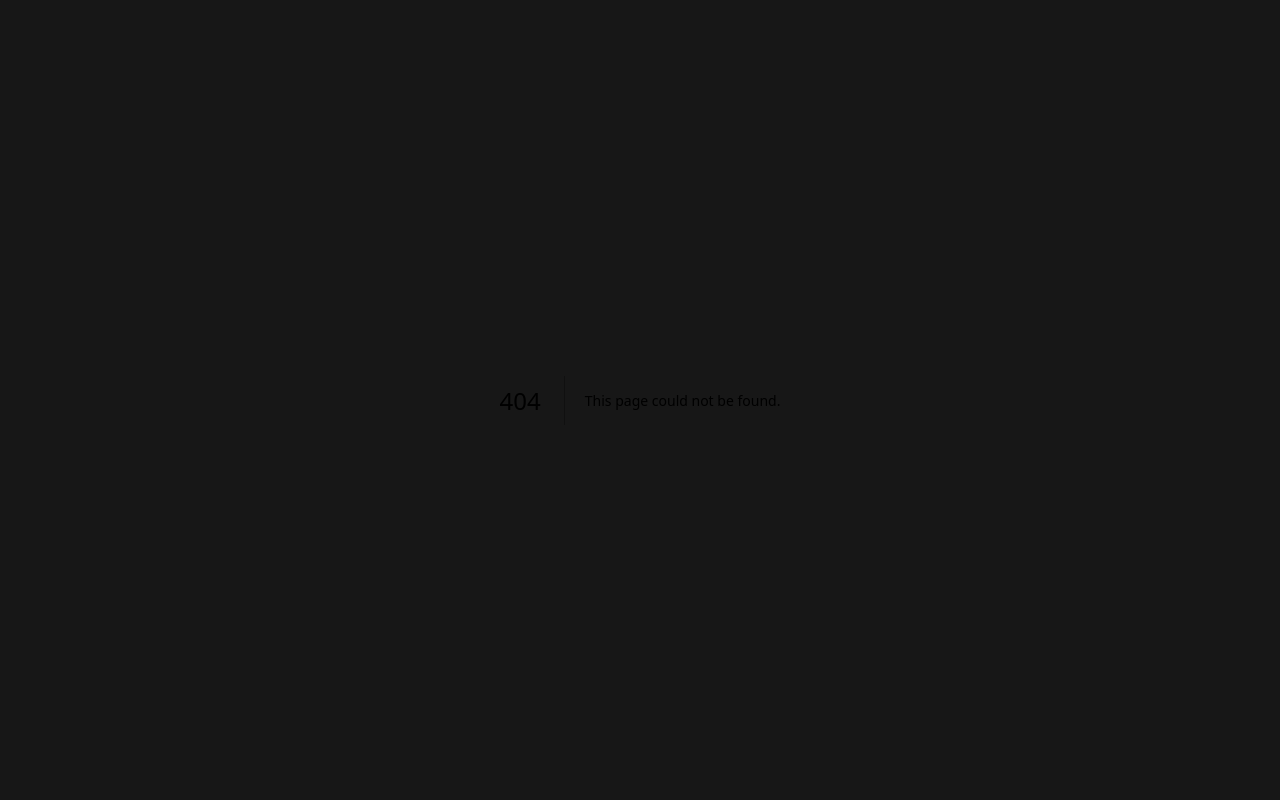
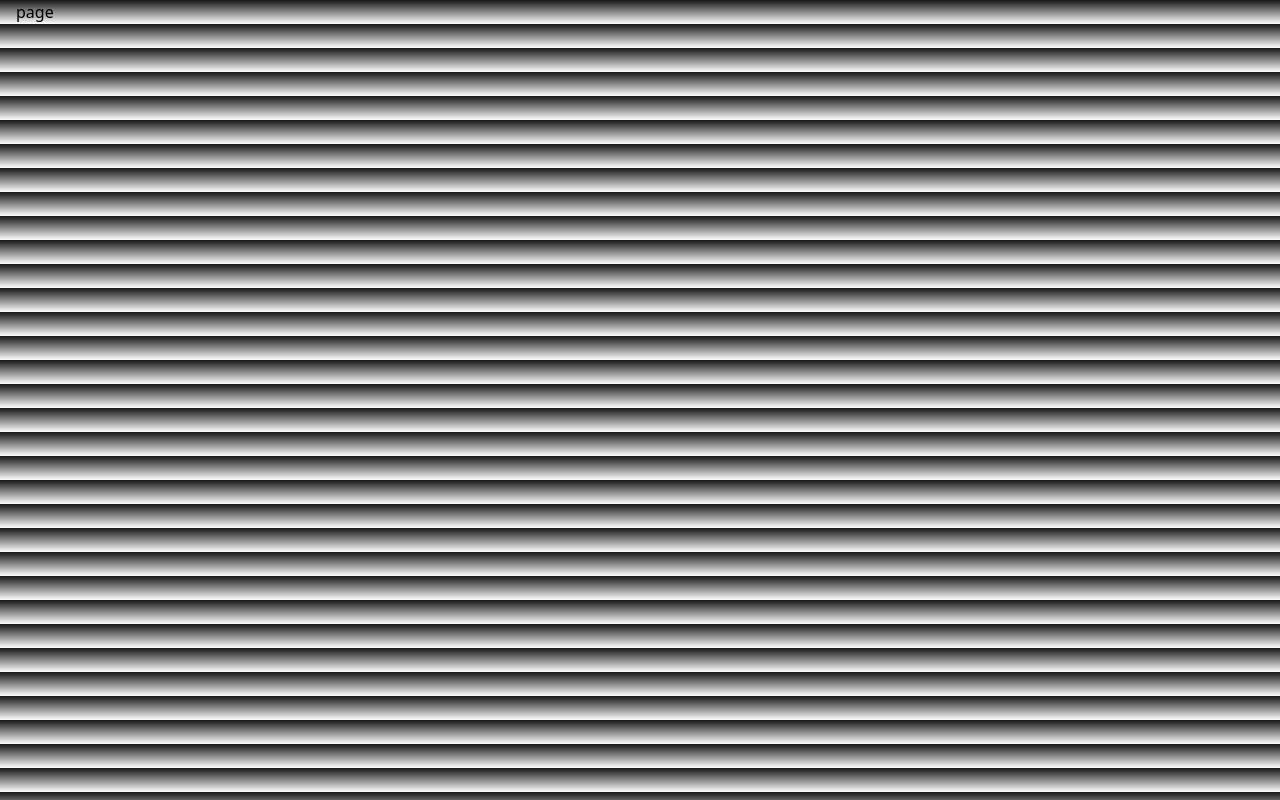
Before and after one commit to Yash-Solanki6803/personal-portfolio, a Next.js app: page /admin in a window 1280 px wide. Before the commit this address had no page. Built offline with nearby package versions, Linux system fonts and the light colour scheme.

Commit message:
env change

```diff
--- /dev/null
+++ b/src/app/admin/page.jsx
@@ -0,0 +1,7 @@
+import React from "react";
+
+function page() {
+  return <div>page</div>;
+}
+
+export default page;
--- a/src/middleware.js
+++ b/src/middleware.js
@@ -17,5 +17,5 @@ export function middleware(request) {
 
 // See "Matching Paths" below to learn more
 export const config = {
-  matcher: "/gallery/blogs/create",
+  matcher: ["/gallery/blogs/create", "/admin"],
 };
```
Also changed, not shown: 2 other files (tests, documents, lock files or other folders).
